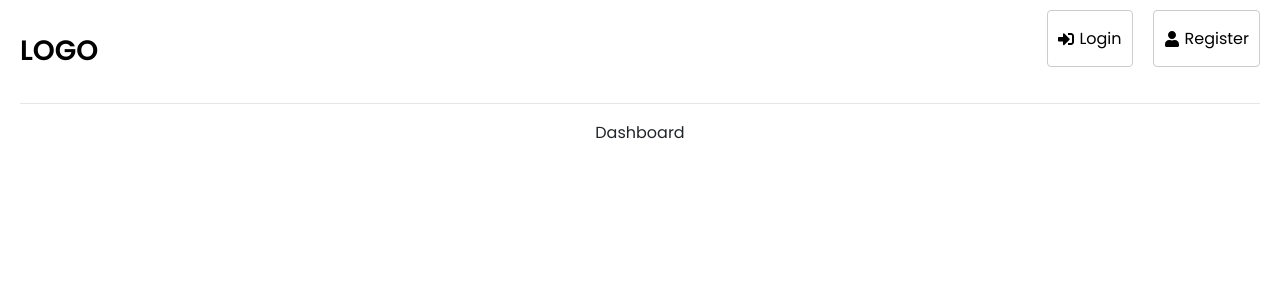
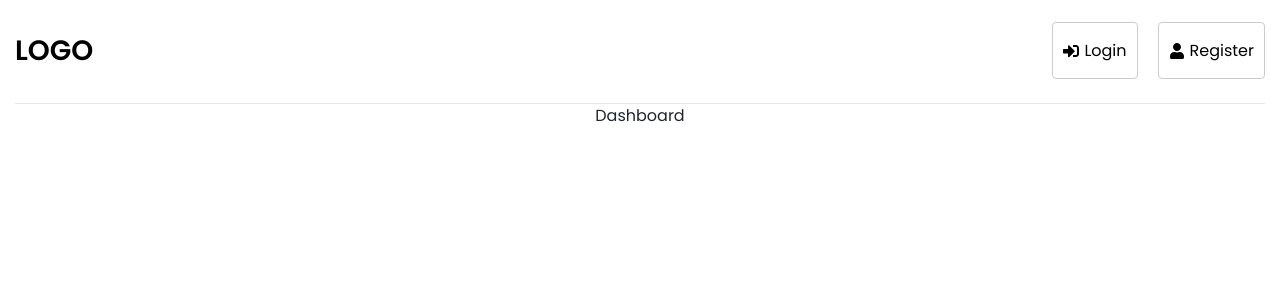
Before and after one commit to PrakashNandan/cdac-project1, a React (Create React App) app: page / in a window 1280 px wide. Shown: the top 300 px of the page. Built offline with nearby package versions, Linux system fonts and the light colour scheme.

Commit message:
Updated index.css
Modified position of Login/Register Buttons

```diff
--- a/src/index.css
+++ b/src/index.css
@@ -33,13 +33,13 @@ h2,
 h3 {
   font-weight: 600;
   margin-bottom: 1px;
+  text-decoration: none;
 }
 
 .container {
   width: 100%;
   max-width: 100%;
   margin: 0 auto;
-  padding: 0 20px;
   text-align: center;
 }
 
@@ -47,15 +47,16 @@ h3 {
   display: flex;
   justify-content: space-between;
   align-items: center;
-  padding: 10px 0;
+  padding: 14px 0;
   border-bottom: 1px solid #e6e6e6;
-  margin-bottom: 17px;
 }
 
 .header ul {
   display: flex;
   align-items: center;
   justify-content: space-between;
+  margin-bottom: 0;
+  margin-top: 8px;
 }
 
 .header ul li {
@@ -63,12 +64,13 @@ h3 {
 }
 
 .header ul li a {
+  text-decoration: none;
   display: flex;
   align-items: center;
 }
 
 .header ul li a:hover {
-  color: #777;
+  color: #7b7b7b;
 }
 
 .header ul li a svg {
@@ -195,6 +197,7 @@ h3 {
   0% {
     transform: rotate(0deg);
   }
+
   100% {
     transform: rotate(360deg);
   }
```
